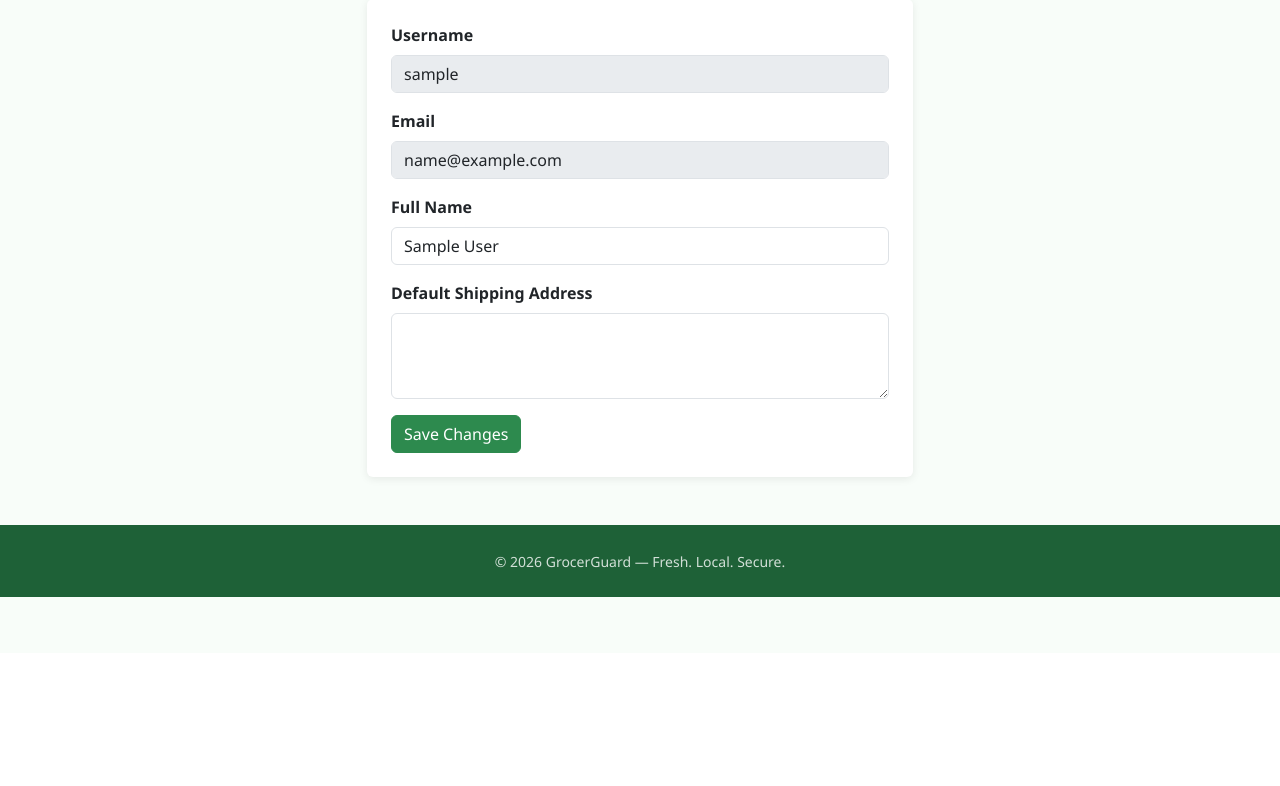
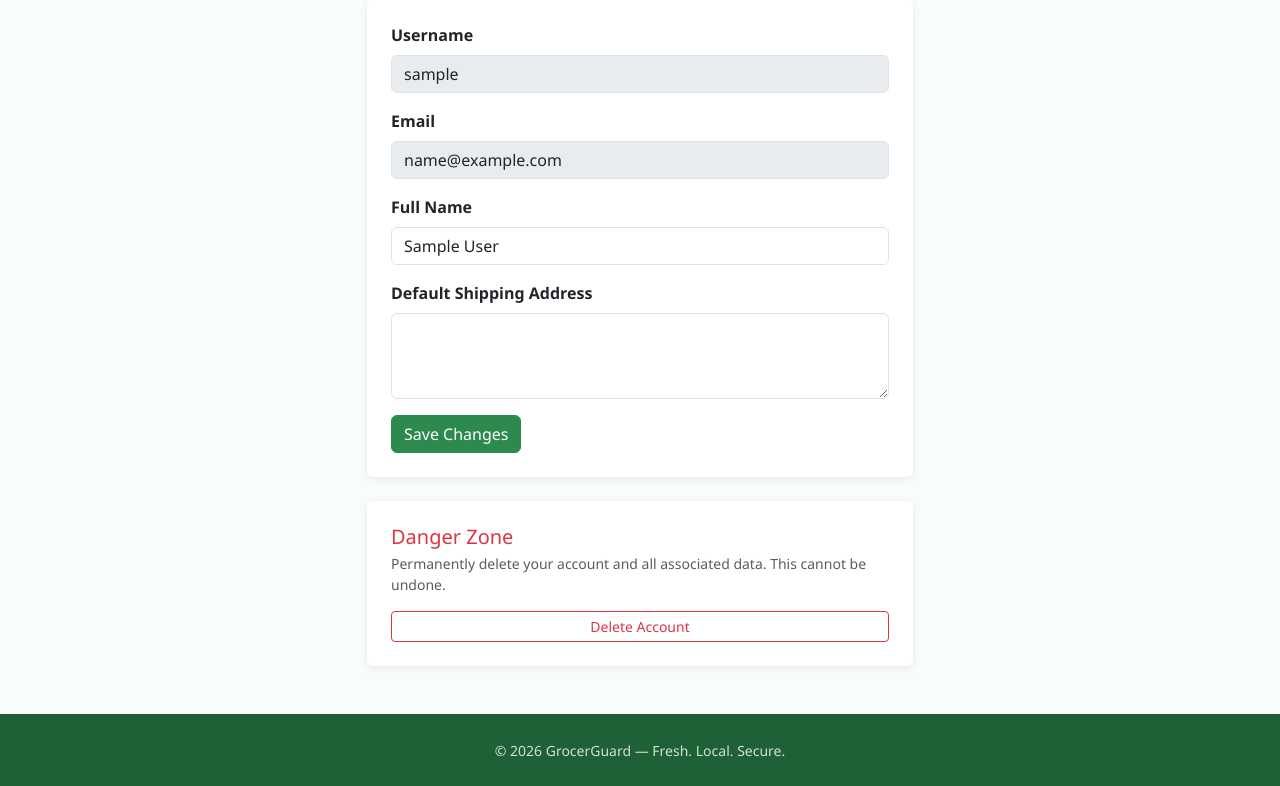
Before and after one commit to wshxzt/grocerguard-arena, a Flask app: page /profile in a window 1280 px wide. Shown: the part 147-933 px from the top of the page. Before the commit the page ends 744 px from the top, so only its background shows below. Run offline with Flask 3, Linux system fonts and the light colour scheme; the visitor is signed in with stand-in values (Sample User, id 1); some libraries are stand-ins or nearby versions.

Commit message:
feat: add delete account with cascade cleanup
- Add Delete Account button with confirmation modal on profile page
- Add /delete-account POST route with cascade delete of orders and order items
- Add cascade='all, delete-orphan' to User→Order and Order→OrderItem relationships

Co-Authored-By: Claude Sonnet 4.6 <noreply@anthropic.com>

```diff
--- a/grocerguard-app/app/models.py
+++ b/grocerguard-app/app/models.py
@@ -28,7 +28,7 @@ class User(UserMixin, db.Model):
     is_admin = db.Column(db.Boolean, default=False)
     created_at = db.Column(db.DateTime, default=datetime.utcnow)
 
-    orders = db.relationship('Order', backref='customer', lazy=True)
+    orders = db.relationship('Order', backref='customer', lazy=True, cascade='all, delete-orphan')
 
     def set_password(self, password):
         self.password_hash = generate_password_hash(password, method='pbkdf2:sha256')
@@ -83,7 +83,7 @@ class Order(db.Model):
     created_at = db.Column(db.DateTime, default=datetime.utcnow)
     updated_at = db.Column(db.DateTime, default=datetime.utcnow, onupdate=datetime.utcnow)
 
-    items = db.relationship('OrderItem', backref='order', lazy=True)
+    items = db.relationship('OrderItem', backref='order', lazy=True, cascade='all, delete-orphan')
 
     @property
     def item_count(self):
--- a/grocerguard-app/app/routes/auth.py
+++ b/grocerguard-app/app/routes/auth.py
@@ -146,3 +146,15 @@ def profile():
         flash('Profile updated.', 'success')
         return redirect(url_for('auth.profile'))
     return render_template('profile.html')
+
+
+@auth.route('/delete-account', methods=['POST'])
+@login_required
+def delete_account():
+    user = current_user._get_current_object()
+    db.session.delete(user)
+    db.session.commit()
+    logout_user()
+    session.pop('cart', None)
+    flash('Your account has been deleted.', 'info')
+    return redirect(url_for('auth.login'))
--- a/grocerguard-app/app/templates/profile.html
+++ b/grocerguard-app/app/templates/profile.html
@@ -28,6 +28,36 @@
           <button type="submit" class="btn btn-primary">Save Changes</button>
         </form>
       </div>
+
+      <div class="card p-4 mt-4 border-danger">
+        <h5 class="text-danger mb-1">Danger Zone</h5>
+        <p class="text-muted small mb-3">Permanently delete your account and all associated data. This cannot be undone.</p>
+        <button class="btn btn-outline-danger btn-sm" data-bs-toggle="modal" data-bs-target="#deleteModal">
+          Delete Account
+        </button>
+      </div>
+    </div>
+  </div>
+</div>
+
+<!-- Delete confirmation modal -->
+<div class="modal fade" id="deleteModal" tabindex="-1">
+  <div class="modal-dialog modal-dialog-centered">
+    <div class="modal-content">
+      <div class="modal-header">
+        <h5 class="modal-title text-danger">Delete Account</h5>
+        <button type="button" class="btn-close" data-bs-dismiss="modal"></button>
+      </div>
+      <div class="modal-body">
+        Are you sure you want to delete your account? This will permanently remove your profile and cannot be undone.
+      </div>
+      <div class="modal-footer">
+        <button type="button" class="btn btn-secondary" data-bs-dismiss="modal">Cancel</button>
+        <form method="post" action="{{ url_for('auth.delete_account') }}">
+          <input type="hidden" name="csrf_token" value="{{ csrf_token() }}">
+          <button type="submit" class="btn btn-danger">Yes, delete my account</button>
+        </form>
+      </div>
     </div>
   </div>
 </div>
```
